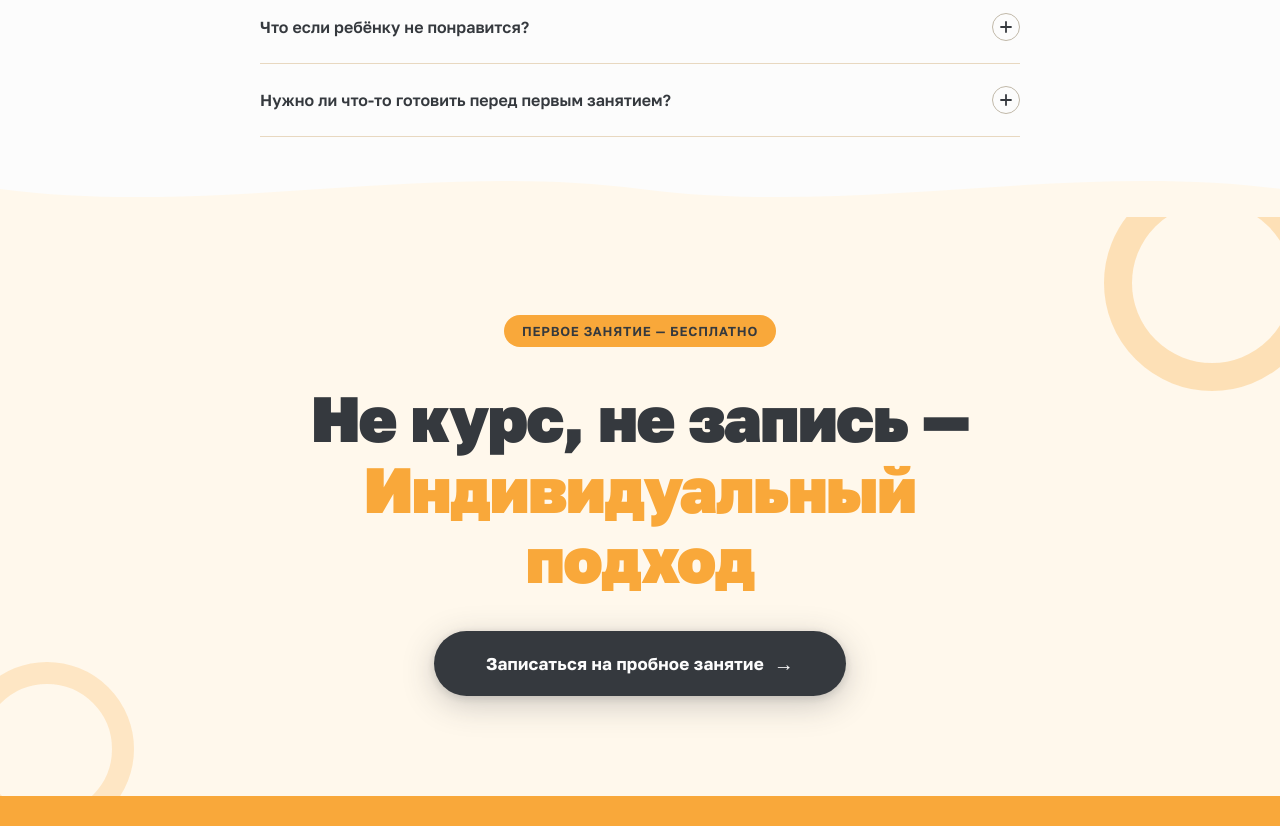
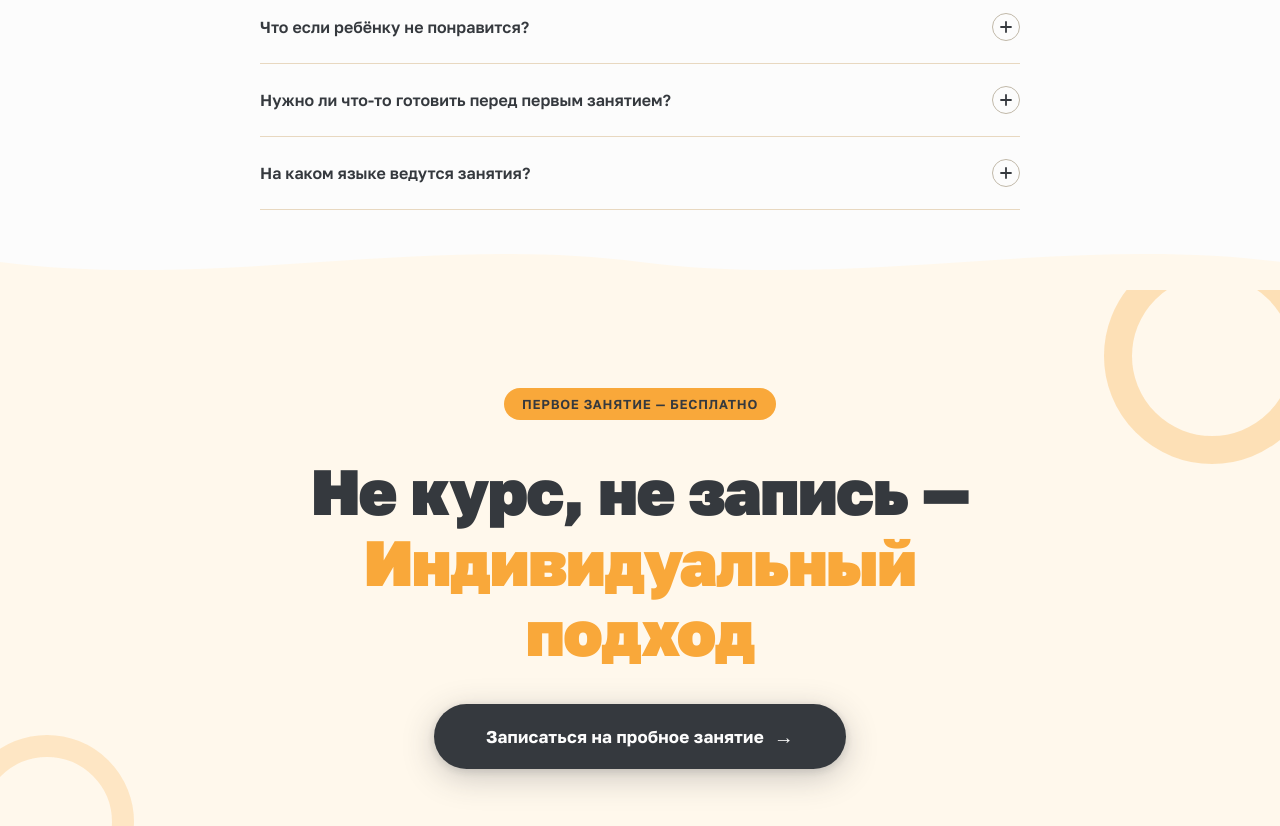
Before and after one commit to SHGameC/kids_mind_lab, a plain HTML site: page index.html in a window 1280 px wide. Shown: the part 7100-7926 px from the top of the page. Before the commit the page ends 7896 px from the top, so only its background shows below. Drawn offline with Linux system fonts and the light colour scheme.

Commit message:
add faq language

```diff
--- a/index.html
+++ b/index.html
@@ -2120,6 +2120,22 @@
         <div class="faq-answer">
           <div class="faq-answer-inner">
             Ничего. Просто приходите — я сам разберусь, какой уровень у ребёнка и с чего лучше начать.
+          </div>
+        </div>
+      </div>
+
+      <div class="faq-item">
+        <button class="faq-question">
+          На каком языке ведутся занятия?
+          <span class="faq-icon">
+            <svg width="12" height="12" viewBox="0 0 12 12" fill="none">
+              <path d="M6 1V11M1 6H11" stroke="#35393E" stroke-width="1.8" stroke-linecap="round"/>
+            </svg>
+          </span>
+        </button>
+        <div class="faq-answer">
+          <div class="faq-answer-inner">
+            Обычно преподаю на русском, но могу преподавать и на английском языке
           </div>
         </div>
       </div>
```
